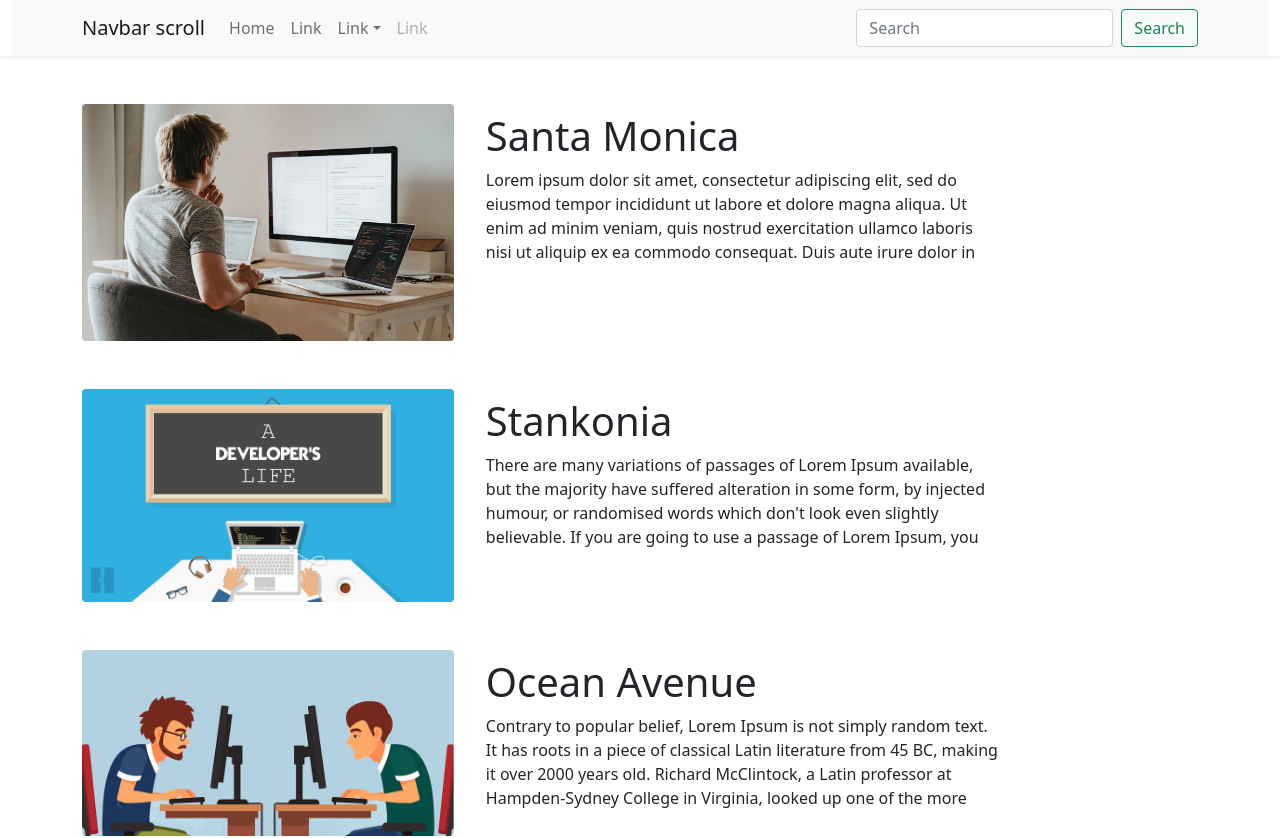
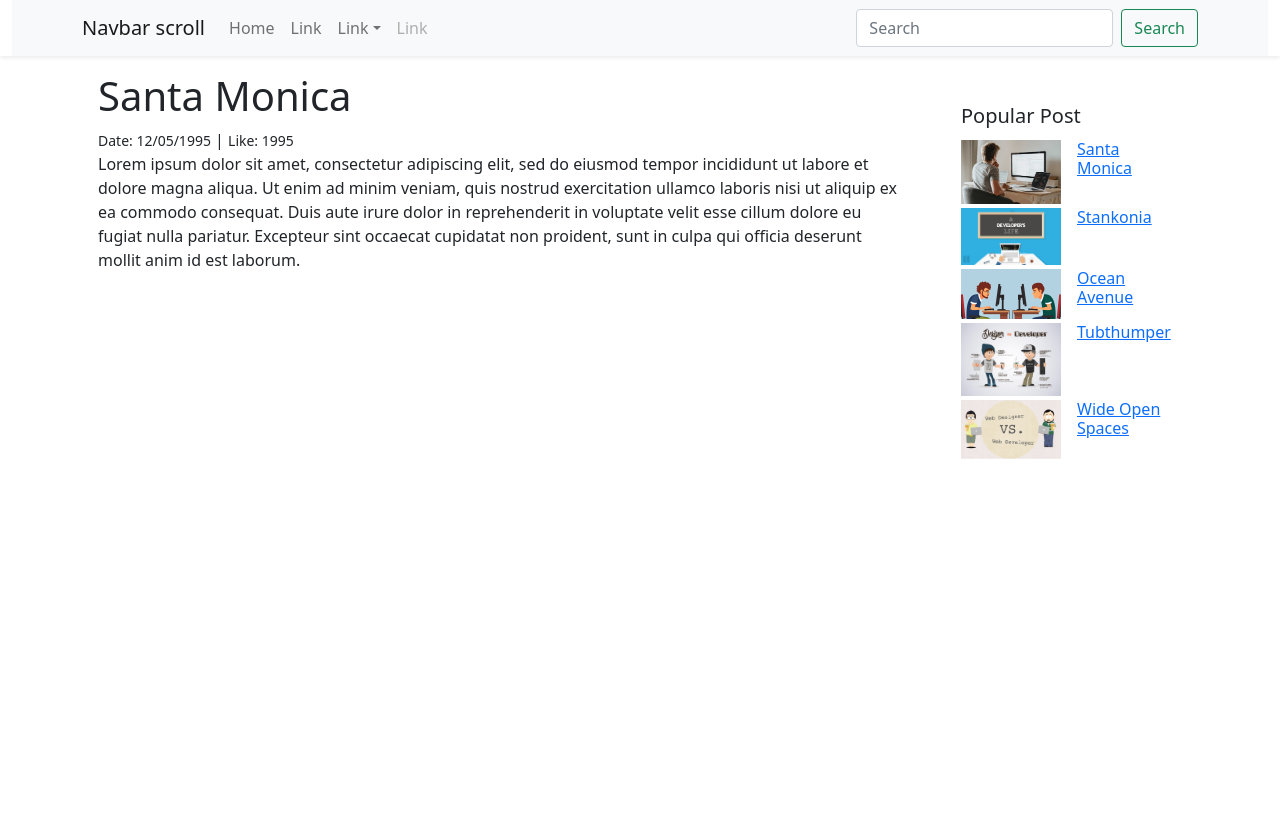
Before and after one commit to golamrabbi151/blog-frontend-app, a React (Create React App) app: page /post/1 in a window 1280 px wide. Shown: the top 838 px of the page. After the commit the page ends 800 px from the top, so only its background shows below. Built offline with nearby package versions, Linux system fonts and the light colour scheme.

Commit message:
Home page post show. single page post show and sidebar for every page.

```diff
--- a/src/App.js
+++ b/src/App.js
@@ -1,11 +1,19 @@
+import * as React from "react";
+import { BrowserRouter as Router, Routes, Route } from "react-router-dom";
 import "bootstrap/dist/css/bootstrap.min.css";
 import Home from "./pages/home/index";
 import NavBar from "./components/header/navBar";
+import Post from "./pages/post/post";
 function App() {
   return (
     <div>
       <NavBar />
-      <Home />
+      <Router>
+        <Routes>
+          <Route path="/" element={<Home />} />
+          <Route path="post/:postId" element={<Post />} />
+        </Routes>
+      </Router>
     </div>
   );
 }
--- a/src/components/header/navBar.js
+++ b/src/components/header/navBar.js
@@ -21,7 +21,7 @@ function NavBar() {
               style={{ maxHeight: "100px" }}
               navbarScroll
             >
-              <Nav.Link href="#action1">Home</Nav.Link>
+              <Nav.Link href="/">Home</Nav.Link>
               <Nav.Link href="#action2">Link</Nav.Link>
               <NavDropdown title="Link" id="navbarScrollingDropdown">
                 <NavDropdown.Item href="#action3">Action</NavDropdown.Item>
--- /dev/null
+++ b/src/components/post/popularPost.js
@@ -0,0 +1,32 @@
+import React, { useEffect, useState } from "react";
+import { NavLink, Outlet } from "react-router-dom";
+import { getPosts } from "../../static/data/data";
+function PopularPost() {
+  const [popularPost, setPopularPost] = useState([]);
+  useEffect(() => {
+    const postData = getPosts();
+    console.log("popular post: ", postData);
+    setPopularPost(postData);
+  }, []);
+  const popular = popularPost.map((data) => (
+    <div className="d-flex pt-1" key={data.id}>
+      <div className="flex-shrink-0">
+        <img src={`/image/${data.image}`} alt="..." width={100} />
+      </div>
+      <NavLink to={`/post/${data.id}`}>
+        <div className="flex-grow-1 ms-3">
+          <h1 className="fs-6">{data.title}</h1>
+        </div>
+      </NavLink>
+      <Outlet />
+    </div>
+  ));
+  return (
+    <div className="container-fluid pt-5">
+      <h1 className="fs-5">Popular Post</h1>
+      {popular}
+    </div>
+  );
+}
+
+export default PopularPost;
--- a/src/components/post/postList.js
+++ b/src/components/post/postList.js
@@ -1,4 +1,5 @@
 import React from "react";
+import { NavLink, Outlet } from "react-router-dom";
 import "./style.css";
 
 function PostList(params) {
@@ -15,7 +16,10 @@ function PostList(params) {
       </div>
       <div className="col-md-7">
         <div className="p-2">
-          <h1>{post.title}</h1>
+          <h1>
+            <NavLink to={`post/${post.id}`}>{post.title}</NavLink>
+          </h1>
+          <Outlet />
           <p className="post-short-description">{post.descriptions}</p>
         </div>
       </div>
--- a/src/pages/home/index.js
+++ b/src/pages/home/index.js
@@ -1,18 +1,29 @@
-import React from "react";
+import React, { useEffect, useState } from "react";
 import { getPosts } from "../../static/data/data";
 import PostList from "../../components/post/postList";
+import PopularPost from "../../components/post/popularPost";
 
 function Home() {
-  const posts = getPosts();
+  const [posts, setPosts] = useState([]);
   console.log({ posts });
-  const postData = posts.map((data) => <PostList value={data} />);
+  useEffect(() => {
+    const data = getPosts();
+    setPosts(data);
+  }, []);
+  const postData = posts.map((data) => (
+    <div key={data.id.toString()}>
+      <PostList value={data} />
+    </div>
+  ));
   return (
     <div className="container">
       <div className="row">
         {/* post list */}
-        <div className="col-10">{postData}</div>
+        <div className="col-md-9">{postData}</div>
         {/* popular post */}
-        <div className="col-2"></div>
+        <div className="col-md-3">
+          <PopularPost />
+        </div>
       </div>
     </div>
   );
--- a/src/pages/post/post.js
+++ b/src/pages/post/post.js
@@ -1,9 +1,19 @@
+import React, { useEffect, useState } from "react";
 import { useParams } from "react-router-dom";
-import { getPost } from "../../data";
+import { getPost } from "../../static/data/data";
+import PopularPost from "../../components/post/popularPost";
 function Post() {
+  const [post, setPost] = useState({});
   const params = useParams();
-  const post = getPost(parseInt(params.postId, 10));
+  useEffect(() => {
+    const postData = getPost(parseInt(params.postId, 10));
+    setPost(postData);
+  }, [params]);
   return (
+    <div className="container">
+      <div className="row">
+        {/* post list */}
+        <div className="col-md-9">
           <div style={{ padding: "1rem" }}>
             <h1> {post.title} </h1>
             <small>Date: {post.date}</small>
@@ -11,6 +21,13 @@ function Post() {
             <small>Like: {post.like}</small>
             <p>{post.descriptions}</p>
           </div>
+        </div>
+        {/* popular post */}
+        <div className="col-md-3">
+          <PopularPost />
+        </div>
+      </div>
+    </div>
   );
 }
 
```
Also changed, not shown: src/pages/post/posts.js (+55 -55 lines). Lines whose indentation alone changed are shown as unchanged.
